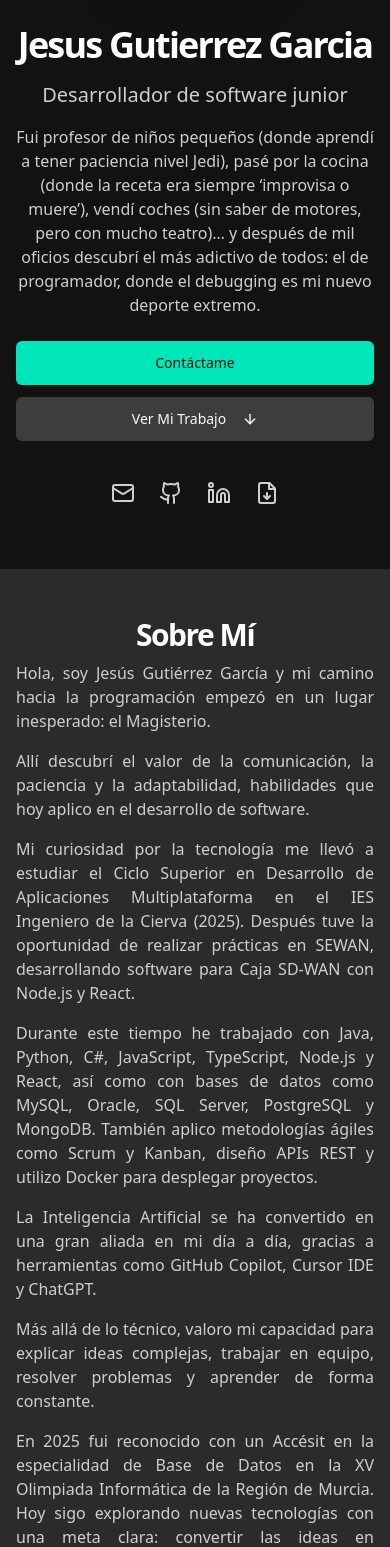
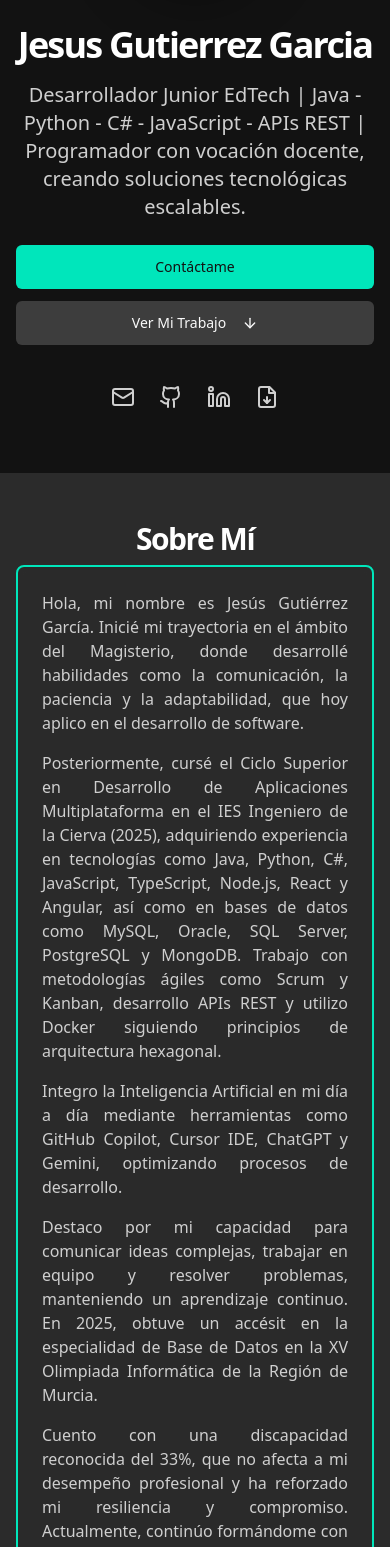
Before and after one commit to JesusGutierrez89/PortafoliosJGG, a Next.js app: page / in a window 390 px wide. Shown: the part 320-1867 px from the top of the page. Built offline with nearby package versions, Linux system fonts and the light colour scheme.

Commit message:
Actualización del portafolio: nueva sección Experiencia, actualización Sobre mí, nuevas habilidades (Angular y Hexagonal) y optimización de textos

```diff
--- a/components/sections/about-section.tsx
+++ b/components/sections/about-section.tsx
@@ -1,5 +1,5 @@
-'use client';
-import { useLanguage } from '@/context/language-context';
+"use client";
+import { useLanguage } from "@/context/language-context";
 
 export default function AboutSection() {
   const { t } = useLanguage();
@@ -9,31 +9,14 @@ export default function AboutSection() {
         <div className="flex flex-col items-center justify-center space-y-4 text-center">
           <div className="space-y-2">
             <h2 className="text-3xl font-bold tracking-tighter sm:text-5xl font-headline">{t.about.title}</h2>
-              <div className="space-y-4 max-w-[900px] text-muted-foreground text-justify md:text-lg/relaxed lg:text-lg/relaxed">
-                <p>
-                  {t.about.p1}
-                </p>
-                <p>
-                  {t.about.p2}
-                </p>
-                <p>
-                  {t.about.p3}
-                </p>
-                <p>
-                  {t.about.p4}
-                </p>
-                <p>
-                  {t.about.p5}
-                </p>
-                <p>
-                  {t.about.p6}
-                </p>
-                 <p>
-                  {t.about.p7}
-                </p>
-                <p>
-                  {(t.about as any).p8}
-                </p>
+            <div className="border-2 border-primary rounded-lg p-6 md:p-8 max-w-[900px] bg-card/50 backdrop-blur-sm">
+              <div className="space-y-4 text-muted-foreground text-justify md:text-lg/relaxed lg:text-lg/relaxed">
+                <p>{t.about.p1}</p>
+                <p>{t.about.p2}</p>
+                <p>{t.about.p3}</p>
+                <p>{t.about.p4}</p>
+                <p>{t.about.p5}</p>
+              </div>
             </div>
           </div>
         </div>
--- a/components/sections/hero-section.tsx
+++ b/components/sections/hero-section.tsx
@@ -1,15 +1,16 @@
-'use client';
-import { Button } from '@/components/ui/button';
-import { useLanguage } from '@/context/language-context';
-import { PlaceHolderImages } from '@/lib/placeholder-images';
-import { ArrowDown, FileDown, Github, Linkedin, Mail } from 'lucide-react';
-import Image from 'next/image';
-import Link from 'next/link';
+"use client";
+import { Button } from "@/components/ui/button";
+import { useLanguage } from "@/context/language-context";
+import { PlaceHolderImages } from "@/lib/placeholder-images";
+import { ArrowDown, FileDown, Github, Linkedin, Mail } from "lucide-react";
+import Image from "next/image";
+import Link from "next/link";
 
 export default function HeroSection() {
   const { t } = useLanguage();
-  const profileImage = PlaceHolderImages.find((img) => img.id === 'profile');
-  const cvUrl = "https://www.dropbox.com/scl/fi/3hq58byzhqnhr7oegqvt1/CVJes-sGutierrez.pdf?rlkey=lr05l5qtsspaqkfmtmdw0hfuv&raw=1";
+  const profileImage = PlaceHolderImages.find((img) => img.id === "profile");
+  const cvUrl =
+    "https://www.dropbox.com/scl/fi/3hq58byzhqnhr7oegqvt1/CVJes-sGutierrez.pdf?rlkey=lr05l5qtsspaqkfmtmdw0hfuv&raw=1";
 
   return (
     <section id="home" className="w-full py-16 md:py-24 lg:py-32 xl:py-48">
@@ -20,12 +21,12 @@ export default function HeroSection() {
               <h1 className="text-4xl font-bold tracking-tighter sm:text-5xl md:text-6xl xl:text-7xl font-headline">
                 Jesus Gutierrez Garcia
               </h1>
-              <p className="text-xl sm:text-2xl text-muted-foreground font-headline">
-                {t.hero.subtitle}
-              </p>
+              <p className="text-xl sm:text-2xl text-muted-foreground font-headline">{t.hero.subtitle}</p>
+              {t.hero.description && (
                 <p className="max-w-[600px] text-base sm:text-lg md:text-xl text-muted-foreground mx-auto lg:mx-0">
                   {t.hero.description}
                 </p>
+              )}
             </div>
             <div className="flex flex-col gap-3 sm:flex-row sm:gap-4 justify-center lg:justify-start">
               <Button asChild size="lg" className="w-full sm:w-auto">
@@ -39,19 +40,35 @@ export default function HeroSection() {
               </Button>
             </div>
             <div className="flex items-center justify-center lg:justify-start gap-6 pt-4">
-              <Link href="mailto:jesusgutierrezgarcia1989@gmail.com" className="text-muted-foreground transition-colors hover:text-foreground hover:scale-110 transform">
+              <Link
+                href="mailto:jesusgutierrezgarcia1989@gmail.com"
+                className="text-muted-foreground transition-colors hover:text-foreground hover:scale-110 transform"
+              >
                 <Mail className="h-6 w-6" />
                 <span className="sr-only">Email</span>
               </Link>
-              <Link href="https://github.com/JesusGutierrez89" target="_blank" className="text-muted-foreground transition-colors hover:text-foreground hover:scale-110 transform">
+              <Link
+                href="https://github.com/JesusGutierrez89"
+                target="_blank"
+                className="text-muted-foreground transition-colors hover:text-foreground hover:scale-110 transform"
+              >
                 <Github className="h-6 w-6" />
                 <span className="sr-only">GitHub</span>
               </Link>
-              <Link href="https://linkedin.com/in/jesús-gutiérrez-garcía-83961a366" target="_blank" className="text-muted-foreground transition-colors hover:text-foreground hover:scale-110 transform">
+              <Link
+                href="https://linkedin.com/in/jesús-gutiérrez-garcía-83961a366"
+                target="_blank"
+                className="text-muted-foreground transition-colors hover:text-foreground hover:scale-110 transform"
+              >
                 <Linkedin className="h-6 w-6" />
                 <span className="sr-only">LinkedIn</span>
               </Link>
-              <Link href={cvUrl} target="_blank" download="CV-Jesus-Gutierrez.pdf" className="text-muted-foreground transition-colors hover:text-foreground hover:scale-110 transform">
+              <Link
+                href={cvUrl}
+                target="_blank"
+                download="CV-Jesus-Gutierrez.pdf"
+                className="text-muted-foreground transition-colors hover:text-foreground hover:scale-110 transform"
+              >
                 <FileDown className="h-6 w-6" />
                 <span className="sr-only">Descargar CV</span>
               </Link>
--- a/components/sections/skills-section.tsx
+++ b/components/sections/skills-section.tsx
@@ -1,16 +1,25 @@
-'use client';
-import { Code, Database, Server, PenTool, Wind, Component, GitMerge, TerminalSquare, Users, Kanban, Network, Container } from 'lucide-react';
-import { Card, CardContent } from '@/components/ui/card';
-import { useLanguage } from '@/context/language-context';
+"use client";
 import {
-  Popover,
-  PopoverContent,
-  PopoverTrigger,
-} from "@/components/ui/popover";
+  Code,
+  Database,
+  Server,
+  PenTool,
+  Wind,
+  Component,
+  GitMerge,
+  TerminalSquare,
+  Users,
+  Kanban,
+  Network,
+  Container,
+} from "lucide-react";
+import { Card, CardContent } from "@/components/ui/card";
+import { useLanguage } from "@/context/language-context";
+import { Popover, PopoverContent, PopoverTrigger } from "@/components/ui/popover";
 import { Progress } from "@/components/ui/progress";
 
-type SkillLevel = 'bajo' | 'medio' | 'alto';
-type ExperienceLevel = '<6 meses' | 'entre 1 y 2 años' | '>2 años';
+type SkillLevel = "bajo" | "medio" | "alto";
+type ExperienceLevel = "<6 meses" | "entre 1 y 2 años" | ">2 años";
 
 const skills: {
   name: string;
@@ -18,27 +27,69 @@ const skills: {
   knowledge: SkillLevel;
   experience: ExperienceLevel;
 }[] = [
-  { name: 'HTML5', icon: <Code className="h-8 w-8 text-primary" />, knowledge: 'medio', experience: 'entre 1 y 2 años' },
-  { name: 'CSS3', icon: <PenTool className="h-8 w-8 text-primary" />, knowledge: 'medio', experience: 'entre 1 y 2 años' },
-  { name: 'JavaScript', icon: <Code className="h-8 w-8 text-primary" />, knowledge: 'alto', experience: '<6 meses' },
-  { name: 'TypeScript', icon: <Code className="h-8 w-8 text-primary" />, knowledge: 'medio', experience: '<6 meses' },
-  { name: 'React', icon: <Component className="h-8 w-8 text-primary" />, knowledge: 'medio', experience: '<6 meses' },
-  { name: 'Next.js', icon: <Component className="h-8 w-8 text-primary" />, knowledge: 'medio', experience: '<6 meses' },
-  { name: 'Node.js', icon: <Server className="h-8 w-8 text-primary" />, knowledge: 'alto', experience: '<6 meses' },
-  { name: 'Tailwind CSS', icon: <Wind className="h-8 w-8 text-primary" />, knowledge: 'bajo', experience: '<6 meses' },
-  { name: 'Git & GitHub', icon: <GitMerge className="h-8 w-8 text-primary" />, knowledge: 'medio', experience: 'entre 1 y 2 años' },
-  { name: 'Firebase', icon: <TerminalSquare className="h-8 w-8 text-primary" />, knowledge: 'alto', experience: '>2 años' },
-  { name: 'Java', icon: <Code className="h-8 w-8 text-primary" />, knowledge: 'alto', experience: '>2 años' },
-  { name: 'Python', icon: <Code className="h-8 w-8 text-primary" />, knowledge: 'alto', experience: 'entre 1 y 2 años' },
-  { name: 'C#', icon: <Code className="h-8 w-8 text-primary" />, knowledge: 'alto', experience: 'entre 1 y 2 años' },
-  { name: 'MySQL', icon: <Database className="h-8 w-8 text-primary" />, knowledge: 'alto', experience: 'entre 1 y 2 años' },
-  { name: 'Oracle', icon: <Database className="h-8 w-8 text-primary" />, knowledge: 'medio', experience: 'entre 1 y 2 años' },
-  { name: 'PostgreSQL', icon: <Database className="h-8 w-8 text-primary" />, knowledge: 'alto', experience: 'entre 1 y 2 años' },
-  { name: 'MongoDB', icon: <Database className="h-8 w-8 text-primary" />, knowledge: 'medio', experience: '<6 meses' },
-  { name: 'Scrum', icon: <Users className="h-8 w-8 text-primary" />, knowledge: 'alto', experience: '<6 meses' },
-  { name: 'Kanban', icon: <Kanban className="h-8 w-8 text-primary" />, knowledge: 'medio', experience: '<6 meses' },
-  { name: 'REST API', icon: <Network className="h-8 w-8 text-primary" />, knowledge: 'medio', experience: '<6 meses' },
-  { name: 'Docker', icon: <Container className="h-8 w-8 text-primary" />, knowledge: 'medio', experience: '<6 meses' },
+  {
+    name: "HTML5",
+    icon: <Code className="h-8 w-8 text-primary" />,
+    knowledge: "medio",
+    experience: "entre 1 y 2 años",
+  },
+  {
+    name: "CSS3",
+    icon: <PenTool className="h-8 w-8 text-primary" />,
+    knowledge: "medio",
+    experience: "entre 1 y 2 años",
+  },
+  { name: "JavaScript", icon: <Code className="h-8 w-8 text-primary" />, knowledge: "alto", experience: "<6 meses" },
+  { name: "TypeScript", icon: <Code className="h-8 w-8 text-primary" />, knowledge: "medio", experience: "<6 meses" },
+  { name: "React", icon: <Component className="h-8 w-8 text-primary" />, knowledge: "medio", experience: "<6 meses" },
+  { name: "Next.js", icon: <Component className="h-8 w-8 text-primary" />, knowledge: "medio", experience: "<6 meses" },
+  { name: "Angular", icon: <Component className="h-8 w-8 text-primary" />, knowledge: "medio", experience: "<6 meses" },
+  { name: "Node.js", icon: <Server className="h-8 w-8 text-primary" />, knowledge: "alto", experience: "<6 meses" },
+  { name: "Tailwind CSS", icon: <Wind className="h-8 w-8 text-primary" />, knowledge: "bajo", experience: "<6 meses" },
+  {
+    name: "Git & GitHub",
+    icon: <GitMerge className="h-8 w-8 text-primary" />,
+    knowledge: "medio",
+    experience: "entre 1 y 2 años",
+  },
+  {
+    name: "Firebase",
+    icon: <TerminalSquare className="h-8 w-8 text-primary" />,
+    knowledge: "alto",
+    experience: ">2 años",
+  },
+  { name: "Java", icon: <Code className="h-8 w-8 text-primary" />, knowledge: "alto", experience: ">2 años" },
+  {
+    name: "Python",
+    icon: <Code className="h-8 w-8 text-primary" />,
+    knowledge: "alto",
+    experience: "entre 1 y 2 años",
+  },
+  { name: "C#", icon: <Code className="h-8 w-8 text-primary" />, knowledge: "alto", experience: "entre 1 y 2 años" },
+  {
+    name: "MySQL",
+    icon: <Database className="h-8 w-8 text-primary" />,
+    knowledge: "alto",
+    experience: "entre 1 y 2 años",
+  },
+  {
+    name: "Oracle",
+    icon: <Database className="h-8 w-8 text-primary" />,
+    knowledge: "medio",
+    experience: "entre 1 y 2 años",
+  },
+  {
+    name: "PostgreSQL",
+    icon: <Database className="h-8 w-8 text-primary" />,
+    knowledge: "alto",
+    experience: "entre 1 y 2 años",
+  },
+  { name: "MongoDB", icon: <Database className="h-8 w-8 text-primary" />, knowledge: "medio", experience: "<6 meses" },
+  { name: "Scrum", icon: <Users className="h-8 w-8 text-primary" />, knowledge: "alto", experience: "<6 meses" },
+  { name: "Kanban", icon: <Kanban className="h-8 w-8 text-primary" />, knowledge: "medio", experience: "<6 meses" },
+  { name: "REST API", icon: <Network className="h-8 w-8 text-primary" />, knowledge: "medio", experience: "<6 meses" },
+  { name: "Hexagonal", icon: <Network className="h-8 w-8 text-primary" />, knowledge: "medio", experience: "<6 meses" },
+  { name: "Docker", icon: <Container className="h-8 w-8 text-primary" />, knowledge: "medio", experience: "<6 meses" },
 ];
 
 const knowledgeMapping: Record<SkillLevel, { value: number; label: string }> = {
@@ -48,9 +99,9 @@ const knowledgeMapping: Record<SkillLevel, { value: number; label: string }> = {
 };
 
 const experienceMapping: Record<ExperienceLevel, { value: number; label: string }> = {
-  '<6 meses': { value: 33, label: "<6 meses" },
-  'entre 1 y 2 años': { value: 66, label: "1-2 años" },
-  '>2 años': { value: 100, label: ">2 años" },
+  "<6 meses": { value: 33, label: "<6 meses" },
+  "entre 1 y 2 años": { value: 66, label: "1-2 años" },
+  ">2 años": { value: 100, label: ">2 años" },
 };
 
 export default function SkillsSection() {
@@ -72,7 +123,7 @@ export default function SkillsSection() {
             const knowledge = knowledgeMapping[skill.knowledge];
             const experience = experienceMapping[skill.experience];
 
-            return(
+            return (
               <Popover key={skill.name}>
                 <PopoverTrigger asChild>
                   <Card className="flex flex-col items-center justify-center p-6 text-center transition-transform transform hover:scale-105 hover:shadow-lg cursor-pointer">
@@ -102,7 +153,8 @@ export default function SkillsSection() {
                   </div>
                 </PopoverContent>
               </Popover>
-          )})}
+            );
+          })}
         </div>
       </div>
     </section>
--- a/lib/locales/en.json
+++ b/lib/locales/en.json
@@ -1,27 +1,46 @@
 {
   "nav": {
     "about": "About",
+    "experience": "Experience",
     "skills": "Skills",
     "projects": "Projects",
     "certificates": "Certificates",
     "contact": "Contact"
   },
   "hero": {
-        "subtitle": "Junior Software Developer",
-        "description": "I was a teacher for young children (where I learned to have Jedi-level patience), I worked in a kitchen (where the recipe was always 'improvise or die'), I sold cars (without knowing about engines, but with a lot of drama)... and after a thousand jobs I discovered the most addictive of all: programming, where debugging is my new extreme sport.",
+    "subtitle": "Junior EdTech Developer | Java - Python - C# - JavaScript - REST APIs | Programmer with a teaching vocation, creating scalable technological solutions.",
+    "description": "",
     "contactButton": "Contact Me",
     "viewWorkButton": "View My Work"
   },
   "about": {
     "title": "About Me",
-        "p1": "Hi, I'm Jesús Gutiérrez García, and my journey into programming began in an unexpected place: teaching.",
-        "p2": "There I discovered the value of communication, patience, and adaptability—skills I now apply in software development.",
-        "p3": "My curiosity for technology led me to study for a Higher Level Certificate in Multiplatform Application Development at IES Ingeniero de la Cierva (2025). I later had the opportunity to intern at SEWAN, developing software for SD-WAN Box with Node.js and React.",
-        "p4": "During this time, I have worked with Java, Python, C#, JavaScript, TypeScript, Node.js, and React, as well as databases like MySQL, Oracle, SQL Server, PostgreSQL, and MongoDB. I also apply agile methodologies like Scrum and Kanban, design REST APIs, and use Docker to deploy projects.",
-        "p5": "Artificial Intelligence has become a great ally in my daily work, thanks to tools like GitHub Copilot, Cursor IDE, and ChatGPT.",
-        "p6": "Beyond the technical, I value my ability to explain complex ideas, work in a team, solve problems, and learn continuously.",
-        "p7": "In 2025, I was recognized with an Accésit in the Database specialty at the XV Informatics Olympiad of the Region of Murcia. Today, I continue to explore new technologies with a clear goal: to turn ideas into useful solutions and add value to every project.",
-        "p8": "It is also relevant to mention that I have a recognized 33% disability, which does not impact my mobility or my ability to fully carry out my professional duties. In fact, it has reinforced my resilience and my commitment to overcoming challenges."
+    "p1": "Hello, my name is Jesús Gutiérrez García. I began my career in teaching, where I developed skills such as communication, patience, and adaptability, which I now apply to software development.",
+    "p2": "Later, I completed a Higher Level Certificate in Multiplatform Application Development at IES Ingeniero de la Cierva (2025), gaining experience in technologies such as Java, Python, C#, JavaScript, TypeScript, Node.js, React, and Angular, as well as databases like MySQL, Oracle, SQL Server, PostgreSQL, and MongoDB. I work with agile methodologies like Scrum and Kanban, develop REST APIs, and use Docker following hexagonal architecture principles.",
+    "p3": "I integrate Artificial Intelligence into my daily work through tools like GitHub Copilot, Cursor IDE, ChatGPT, and Gemini, optimizing development processes.",
+    "p4": "I stand out for my ability to communicate complex ideas, work in teams, and solve problems while maintaining continuous learning. In 2025, I received an honorable mention in the Database specialty at the XV Informatics Olympiad of the Region of Murcia.",
+    "p5": "I have a recognized 33% disability, which does not affect my professional performance and has reinforced my resilience and commitment. I am currently continuing my education with the goal of adding value and developing useful solutions."
+  },
+  "experience": {
+    "title": "Experience",
+    "subtitle": "My professional journey and the companies I have collaborated with.",
+    "current": "Current",
+    "exp1": {
+      "company": "Caliche Corporación Familiar",
+      "position": "IT Assistant",
+      "period": "Feb. 2026 - Present (2 months)",
+      "location": "San Javier, Region of Murcia, Spain",
+      "type": "Full-time · On-site",
+      "description": "Software development and technical support in ERP Software, managing process optimization and providing comprehensive technological assistance to the organization."
+    },
+    "exp2": {
+      "company": "Sewan España",
+      "position": "Intern",
+      "period": "Mar. 2025 - Jun. 2025 (4 months)",
+      "location": "Murcia, Region of Murcia, Spain",
+      "type": "Full-time · Hybrid",
+      "description": "Development of SD-WAN Box software, managing traffic control, integrations, and security. Additionally, creating APIs and automating deployment for efficient network management."
+    }
   },
   "skills": {
     "title": "Technical Skills",
--- a/lib/locales/es.json
+++ b/lib/locales/es.json
@@ -1,27 +1,46 @@
 {
   "nav": {
     "about": "Sobre mí",
+    "experience": "Experiencia",
     "skills": "Habilidades",
     "projects": "Proyectos",
     "certificates": "Certificados",
     "contact": "Contacto"
   },
   "hero": {
-        "subtitle": "Desarrollador de software junior",
-        "description": "Fui profesor de niños pequeños (donde aprendí a tener paciencia nivel Jedi), pasé por la cocina (donde la receta era siempre ‘improvisa o muere’), vendí coches (sin saber de motores, pero con mucho teatro)… y después de mil oficios descubrí el más adictivo de todos: el de programador, donde el debugging es mi nuevo deporte extremo.",
+    "subtitle": "Desarrollador Junior EdTech | Java - Python - C# - JavaScript - APIs REST | Programador con vocación docente, creando soluciones tecnológicas escalables.",
+    "description": "",
     "contactButton": "Contáctame",
     "viewWorkButton": "Ver Mi Trabajo"
   },
   "about": {
     "title": "Sobre Mí",
-        "p1": "Hola, soy Jesús Gutiérrez García y mi camino hacia la programación empezó en un lugar inesperado: el Magisterio.",
-        "p2": "Allí descubrí el valor de la comunicación, la paciencia y la adaptabilidad, habilidades que hoy aplico en el desarrollo de software.",
-        "p3": "Mi curiosidad por la tecnología me llevó a estudiar el Ciclo Superior en Desarrollo de Aplicaciones Multiplataforma en el IES Ingeniero de la Cierva (2025). Después tuve la oportunidad de realizar prácticas en SEWAN, desarrollando software para Caja SD-WAN con Node.js y React.",
-        "p4": "Durante este tiempo he trabajado con Java, Python, C#, JavaScript, TypeScript, Node.js y React, así como con bases de datos como MySQL, Oracle, SQL Server, PostgreSQL y MongoDB. También aplico metodologías ágiles como Scrum y Kanban, diseño APIs REST y utilizo Docker para desplegar proyectos.",
-        "p5": "La Inteligencia Artificial se ha convertido en una gran aliada en mi día a día, gracias a herramientas como GitHub Copilot, Cursor IDE y ChatGPT.",
-        "p6": "Más allá de lo técnico, valoro mi capacidad para explicar ideas complejas, trabajar en equipo, resolver problemas y aprender de forma constante.",
-        "p7": "En 2025 fui reconocido con un Accésit en la especialidad de Base de Datos en la XV Olimpiada Informática de la Región de Murcia. Hoy sigo explorando nuevas tecnologías con una meta clara: convertir las ideas en soluciones útiles y aportar valor en cada proyecto.",
-        "p8": "También es relevante mencionar que cuento con una discapacidad reconocida del 33%, la cual no afecta mi movilidad ni mi capacidad para desempeñar plenamente mis funciones profesionales. De hecho, ha reforzado mi resiliencia y mi compromiso para superar desafíos."
+    "p1": "Hola, mi nombre es Jesús Gutiérrez García. Inicié mi trayectoria en el ámbito del Magisterio, donde desarrollé habilidades como la comunicación, la paciencia y la adaptabilidad, que hoy aplico en el desarrollo de software.",
+    "p2": "Posteriormente, cursé el Ciclo Superior en Desarrollo de Aplicaciones Multiplataforma en el IES Ingeniero de la Cierva (2025), adquiriendo experiencia en tecnologías como Java, Python, C#, JavaScript, TypeScript, Node.js, React y Angular, así como en bases de datos como MySQL, Oracle, SQL Server, PostgreSQL y MongoDB. Trabajo con metodologías ágiles como Scrum y Kanban, desarrollo APIs REST y utilizo Docker siguiendo principios de arquitectura hexagonal.",
+    "p3": "Integro la Inteligencia Artificial en mi día a día mediante herramientas como GitHub Copilot, Cursor IDE, ChatGPT y Gemini, optimizando procesos de desarrollo.",
+    "p4": "Destaco por mi capacidad para comunicar ideas complejas, trabajar en equipo y resolver problemas, manteniendo un aprendizaje continuo. En 2025, obtuve un accésit en la especialidad de Base de Datos en la XV Olimpiada Informática de la Región de Murcia.",
+    "p5": "Cuento con una discapacidad reconocida del 33%, que no afecta a mi desempeño profesional y ha reforzado mi resiliencia y compromiso. Actualmente, continúo formándome con el objetivo de aportar valor y desarrollar soluciones útiles."
+  },
+  "experience": {
+    "title": "Experiencia",
+    "subtitle": "Mi trayectoria profesional y las empresas con las que he colaborado.",
+    "current": "Actualidad",
+    "exp1": {
+      "company": "Caliche Corporación Familiar",
+      "position": "Auxiliar informático",
+      "period": "Feb. 2026 - Actualidad (2 meses)",
+      "location": "San Javier, Región de Murcia, España",
+      "type": "Jornada completa · Presencial",
+      "description": "Desarrollo de software y soporte técnico en Software ERP, gestionando optimización de procesos y brindando asistencia tecnológica integral a la organización."
+    },
+    "exp2": {
+      "company": "Sewan España",
+      "position": "Becario",
+      "period": "Mar. 2025 - Jun. 2025 (4 meses)",
+      "location": "Murcia, Región de Murcia, España",
+      "type": "Jornada completa · Híbrido",
+      "description": "Desarrollo en el software de la Caja SD-WAN, controlando el tráfico, las integraciones y la seguridad. Además de crear APIs y automatizar el despliegue para una gestión eficiente de la red."
+    }
   },
   "skills": {
     "title": "Habilidades Técnicas",
```
Also changed, not shown: app/page.tsx (+12 -11 lines), components/header.tsx (+24 -20 lines), components/sections/experience-section.tsx (added, +100 -0 lines), public/images/caliche-logo.svg (added). Lines whose indentation alone changed are shown as unchanged.
